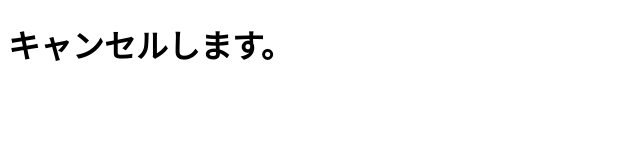
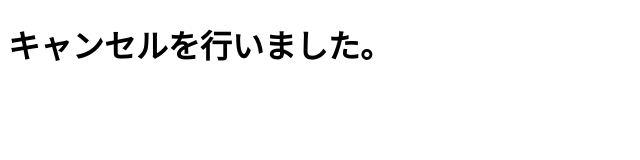
Before and after one commit to dhaqui/pp_vercel_2, a website: page public/cancel.html in a window 1280 px wide. Shown: the whole page, without its empty margins (0-640 px from the left). Drawn offline with Linux system fonts and the light colour scheme.

Commit message:
Update cancel.html

```diff
--- a/public/cancel.html
+++ b/public/cancel.html
@@ -17,6 +17,6 @@
   </script>
 </head>
 <body>
-  <h1>キャンセルします。</h1>
+  <h1>キャンセルを行いました。</h1>
 </body>
 </html>
```
